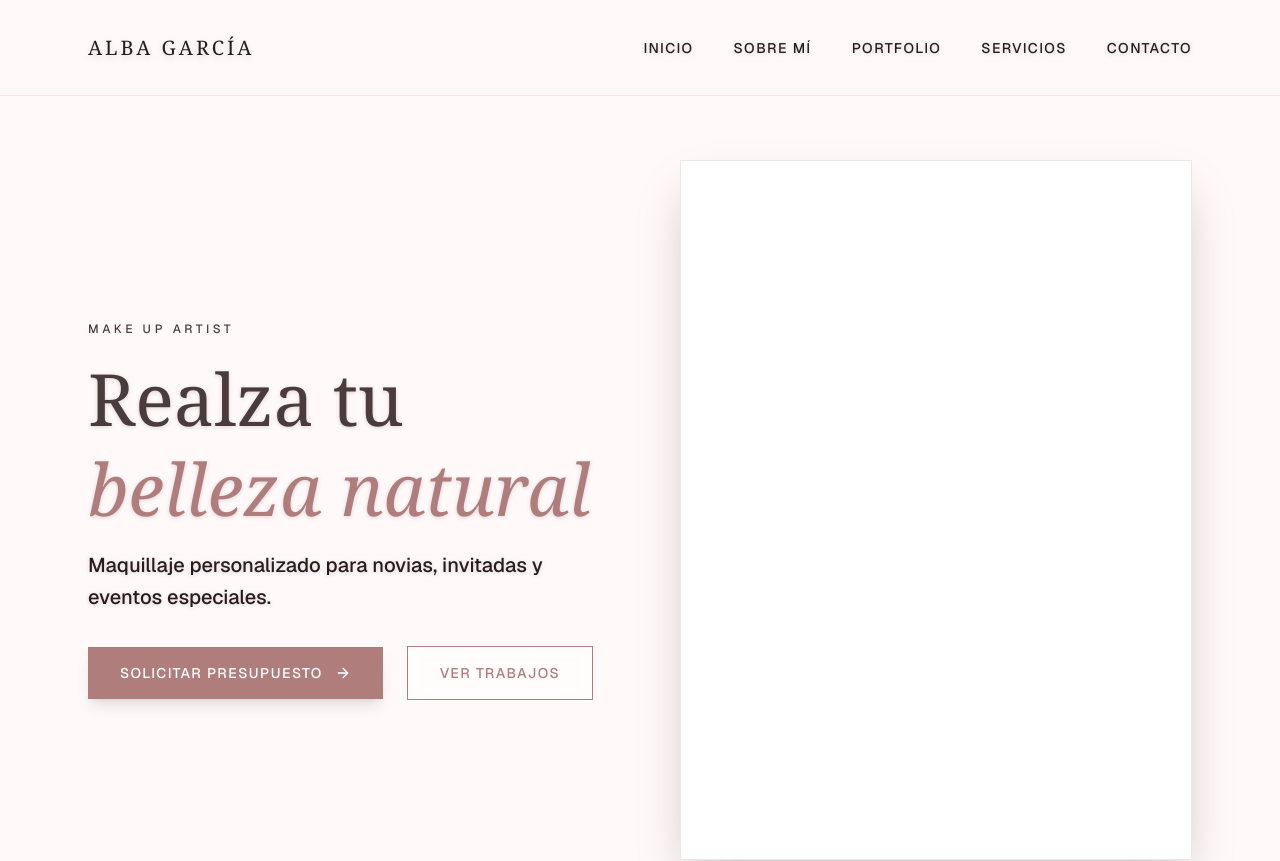
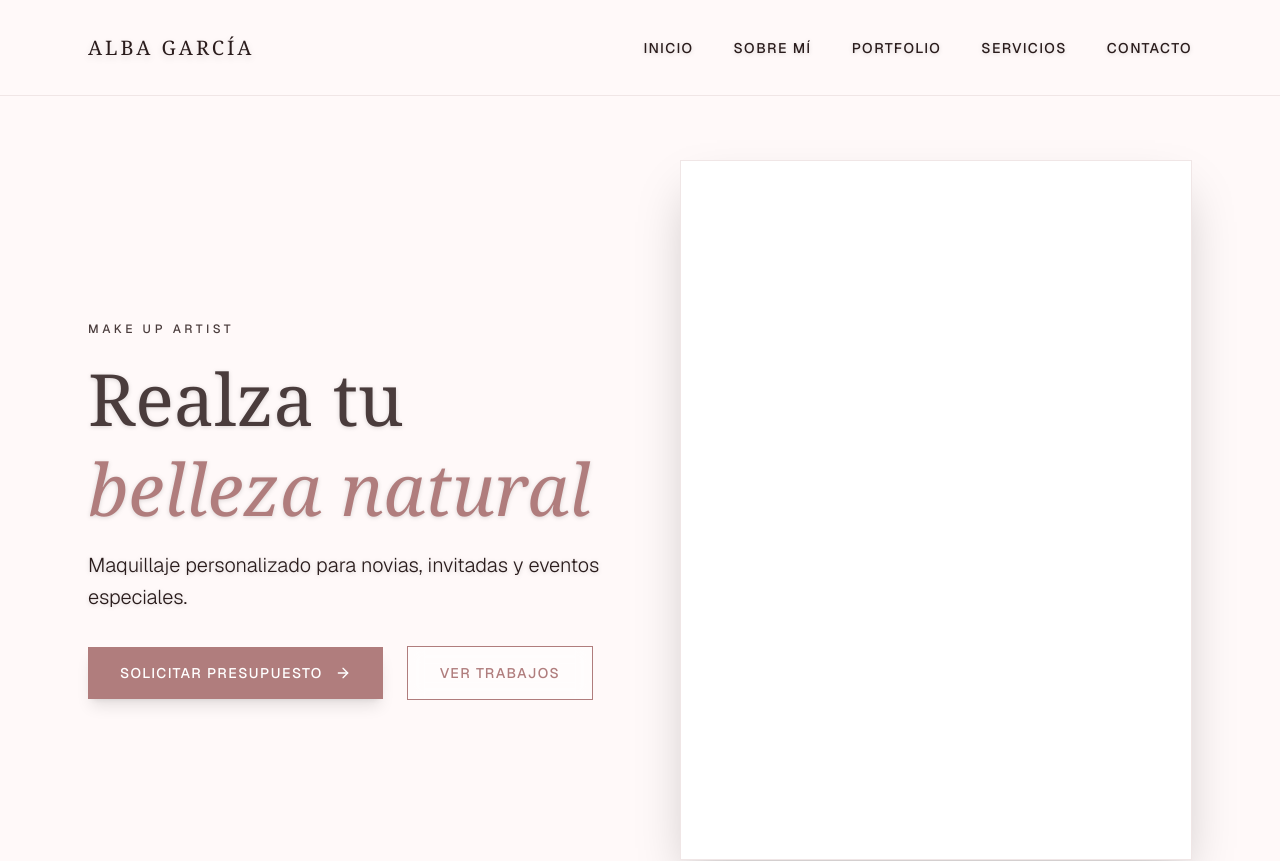
Before and after one commit to Paum2000/alba-makeup, a Next.js app: page / in a window 1280 px wide. Shown: the top 861 px of the page. Built offline with nearby package versions, Linux system fonts and the light colour scheme; no server answers.

Commit message:
ajuste letra

```diff
--- a/src/app/page.js
+++ b/src/app/page.js
@@ -252,7 +252,7 @@ export default function App() {
                 {textos.hero_titulo_1 || "Realza tu"} <br/>
                 <span className="text-[#B07D7D] italic pr-4 inline-block transform hover:scale-[1.03] transition-transform duration-300">{textos.hero_titulo_2 || "belleza natural"}</span>
               </h1>
-              <p className="text-[#2A1C1C] text-lg md:text-xl max-w-lg mx-auto lg:mx-0 font-medium leading-relaxed mb-8 drop-shadow-sm">
+              <p className="text-[#2A1C1C] text-lg md:text-xl max-w-lg mx-auto lg:mx-0 font-light leading-relaxed mb-8 drop-shadow-sm">
                 {textos.hero_descripcion || "Maquillaje personalizado para novias, invitadas y eventos especiales."}
               </p>
               <div className="flex flex-col sm:flex-row items-center justify-center lg:justify-start gap-6">
```
